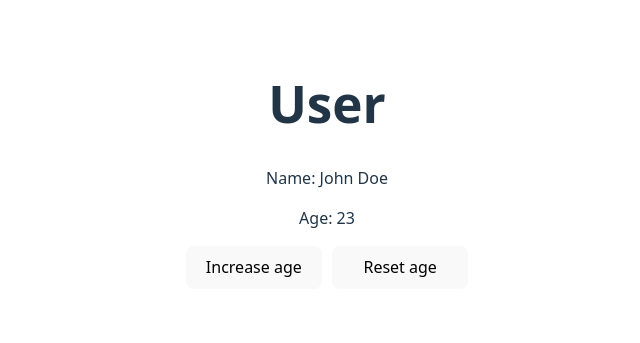
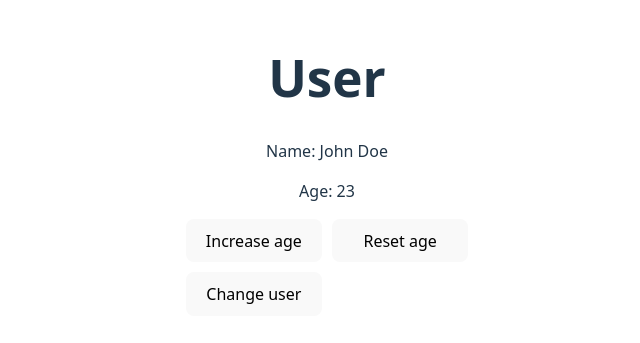
Before and after one commit to alinanigman/rs-react-redux-lessons, a React (Vite) app: page / in a window 1280 px wide. Shown: the part 235-578 px from the top of the page, without its empty margins (313-953 px from the left). Built offline with nearby package versions, Linux system fonts and the light colour scheme.

Commit message:
feat: add changeUser action and integrate into ControlPanel

```diff
--- a/src/components/ControlPanel/ControlPanel.jsx
+++ b/src/components/ControlPanel/ControlPanel.jsx
@@ -1,21 +1,28 @@
 import { useDispatch } from "react-redux";
-import { increaseAge, RESET_AGE } from "@/actions";
+import { increaseAge, RESET_AGE, changeUser } from "@/actions";
 import styles from "./ControlPanel.module.css";
 
 function ControlPanel() {
   const dispatch = useDispatch();
+
   const onAgeIncrease = () => {
     const delta = 1;
     dispatch(increaseAge(delta));
   };
+
   const onAgeReset = () => {
     dispatch(RESET_AGE());
+  };
+
+  const onUserChange = () => {
+    dispatch(changeUser());
   };
 
   return (
     <div className={styles.ControlPanel}>
       <button onClick={onAgeIncrease}>Increase age</button>
       <button onClick={onAgeReset}>Reset age</button>
+      <button onClick={onUserChange}>Change user</button>
     </div>
   );
 }
--- a/src/reducers/userReducer.js
+++ b/src/reducers/userReducer.js
@@ -6,6 +6,8 @@ export const initialUserState = {
 export const userReducer = (state = initialUserState, action) => {
   const { type, payload } = action;
   switch (type) {
+    case "CHANGE_USER":
+      return payload;
     case "INCREASE_AGE":
       return {
         ...state,
```
